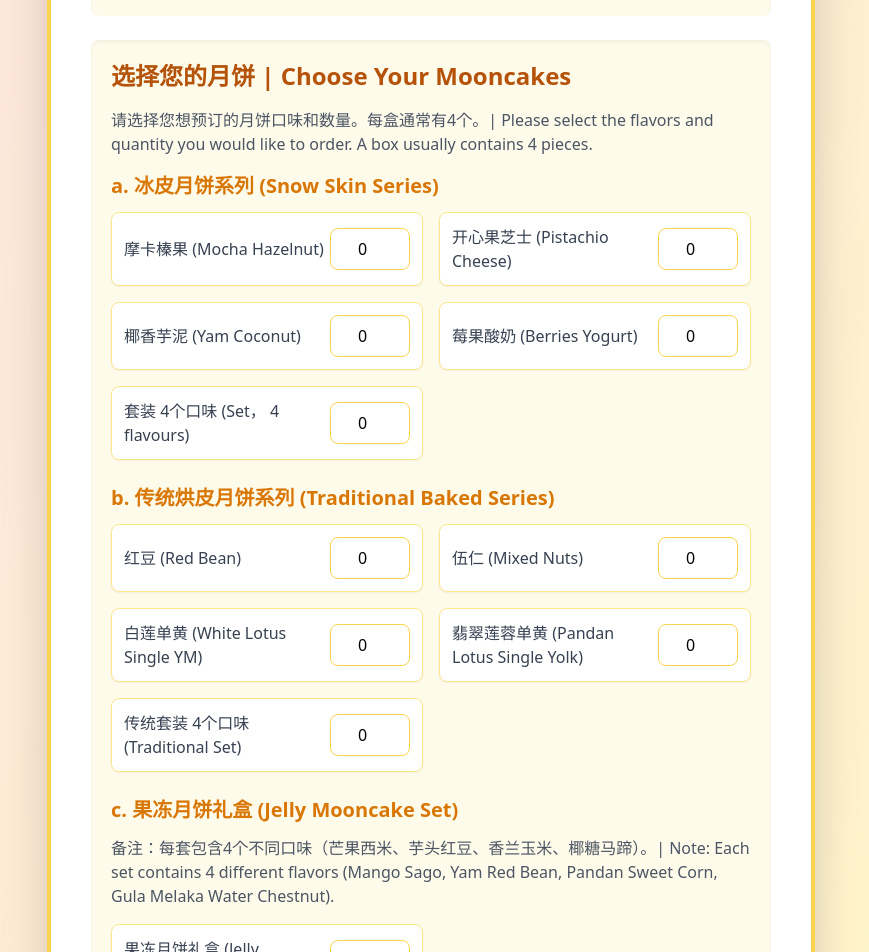
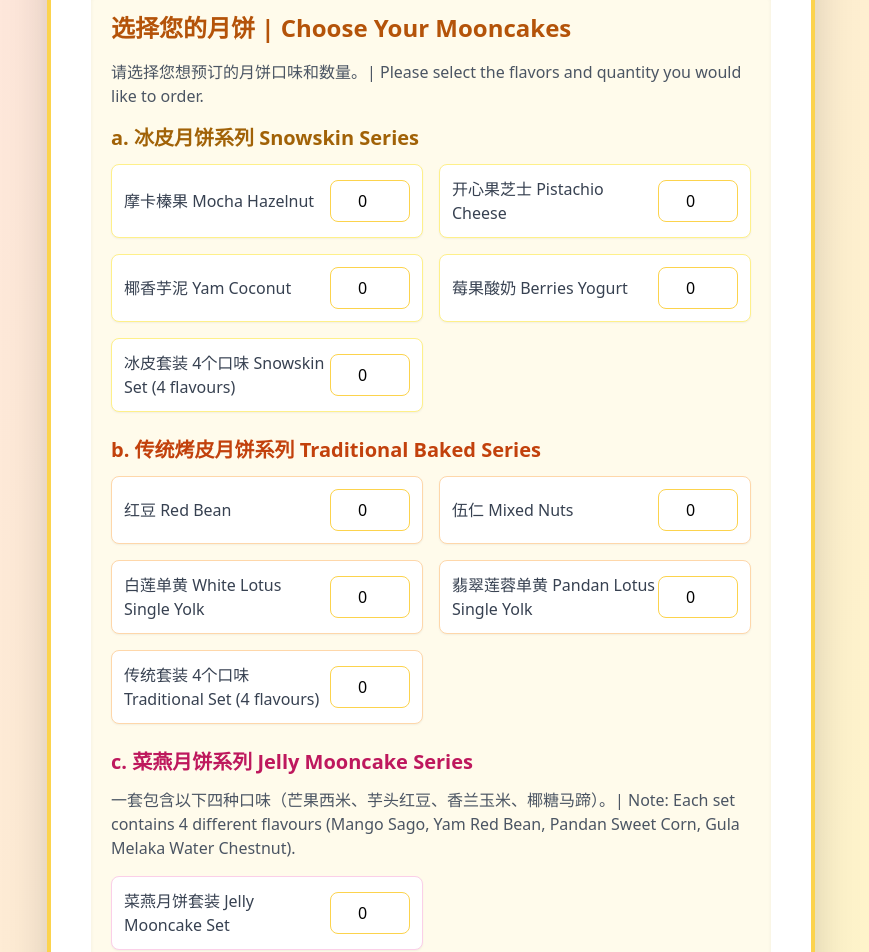
Before and after one commit to Elthan1788/Jelisz-app-2025, a React (Create React App) app: page / in a window 1280 px wide. Shown: the part 640-1592 px from the top of the page, without its empty margins (209-1078 px from the left). Built offline with nearby package versions, Linux system fonts and the light colour scheme.

Commit message:
Update App.js

```diff
--- a/src/App.js
+++ b/src/App.js
@@ -1,12 +1,11 @@
 import React, { useState } from 'react';
-// 确保您在 src/index.js 或 src/main.js 中导入了 src/index.css 文件，以便 Tailwind CSS 样式生效。
 
 const App = () => {
   // State for form data
   const [formData, setFormData] = useState({
     customerName: '',
     customerMobile: '',
-    mooncakeQuantities: {
+    mooncakeQuantities:{
       mochaHazelnut: 0,
       pistachioCheese: 0,
       yamCoconut: 0,
@@ -36,30 +35,30 @@ const App = () => {
   // Mooncake flavor definitions
   const mooncakeFlavors = {
     snowSkin: [
-      { id: 'mochaHazelnut', name: 'Mocha Hazelnut', nameZh: '摩卡榛果' },
-      { id: 'pistachioCheese', name: 'Pistachio Cheese', nameZh: '开心果芝士' },
-      { id: 'yamCoconut', name: 'Yam Coconut', nameZh: '椰香芋泥' },
-      { id: 'berriesYogurt', name: 'Berries Yogurt', nameZh: '莓果酸奶' },
-      { id: 'Snowskin Set', name: 'Set， 4 flavours', nameZh: '套装 4个口味' },
+      { id: 'mochaHazelnut', displayName: '摩卡榛果 Mocha Hazelnut' },
+      { id: 'pistachioCheese', displayName: '开心果芝士 Pistachio Cheese' },
+      { id: 'yamCoconut', displayName: '椰香芋泥 Yam Coconut' },
+      { id: 'berriesYogurt', displayName: '莓果酸奶 Berries Yogurt' },
+      { id: 'Snowskin Set', displayName: '冰皮套装 4个口味 Snowskin Set (4 flavours)' },
     ],
     traditional: [
-      { id: 'redBean', name: 'Red Bean', nameZh: '红豆' },
-      { id: 'mixedNuts', name: 'Mixed Nuts', nameZh: '伍仁' },
-      { id: 'whiteLotusSingleYolk', name: 'White Lotus Single YM', nameZh: '白莲单黄' },
-      { id: 'pandanLotusSingleYolk', name: 'Pandan Lotus Single Yolk', nameZh: '翡翠莲蓉单黄' }, // Corrected name consistency
-      { id: 'Traditional Set', name: 'Traditional Set', nameZh: '传统套装 4个口味' },
+      { id: 'redBean', displayName: '红豆 Red Bean' },
+      { id: 'mixedNuts', displayName: '伍仁 Mixed Nuts' },
+      { id: 'whiteLotusSingleYolk', displayName: '白莲单黄 White Lotus Single Yolk' },
+      { id: 'pandanLotusSingleYolk', displayName: '翡翠莲蓉单黄 Pandan Lotus Single Yolk' },
+      { id: 'Traditional Set', displayName: '传统套装 4个口味 Traditional Set (4 flavours)' },
     ],
     jelly: [
-      { id: 'jellyMooncakeSet', name: 'Jelly Mooncake Set', nameZh: '果冻月饼礼盒' },
+      { id: 'jellyMooncakeSet', displayName: '菜燕月饼套装 Jelly Mooncake Set' },
     ],
   };
 
   // Pickup batch dates
   const pickupBatches = [
-    { date: '13 Sept 2025', dateZh: '2025年9月13日 (第一批)' },
-    { date: '20 Sept 2025', dateZh: '2025年9月20日 (第二批)' },
-    { date: '27 Sept 2025', dateZh: '2025年9月27日 (第三批)' },
-    { date: '04 Oct 2025', dateZh: '2025年10月4日 (第四批)' },
+    { date: 'Batch 1 - 13 Sept 2025'},
+    { date: 'Batch 2 - 20 Sept 2025'},
+    { date: 'Batch 3 - 27 Sept 2025'},
+    { date: 'Batch 4 - 04 Oct 2025'},
   ];
 
   // Handle input changes
@@ -143,11 +142,11 @@ const App = () => {
           双丽月饼预购单 <br /> Jelisz Mooncake Order Form
         </h1>
         <p className="text-gray-700 text-center mb-8 text-sm md:text-base">
-          感谢您对我们手工制作月饼的支持！请填写以下表格进行预购。请注意，我们是住家式烘培，所有月饼都是新鲜制作，且数量有限。如有任何疑问，请联系我们：
+          感谢您对我们手工制作月饼的支持！请填写以下表格进行预购。我们是住家式烘培，所有月饼都是新鲜制作。如有任何疑问，请联系我们：
           <a href="tel:0168502845" className="text-amber-600 hover:underline">Jess 0168502845</a> 或
           <a href="tel:0168741586" className="text-amber-600 hover:underline"> Liz 0168741586</a>。
           <br /><br />
-          Thank you for supporting our homemade mooncakes! Please fill out the form below to place your order. As a home-based bakery, all our mooncakes are freshly made, and quantities are limited. If you have any questions, please contact us at
+          Thank you for supporting our homemade mooncakes! Please fill out the form below to place your order. As a home-based bakery, all our mooncakes are freshly made. If you have any questions, please contact us at
           <a href="tel:0168502845" className="text-amber-600 hover:underline"> Jess 0168502845</a> or
           <a href="tel:0168741586" className="text-amber-600 hover:underline"> Liz 0168741586</a>.
         </p>
@@ -198,17 +197,17 @@ const App = () => {
               选择您的月饼 | Choose Your Mooncakes
             </h2>
             <p className="text-gray-600 mb-4 text-sm md:text-base">
-              请选择您想预订的月饼口味和数量。每盒通常有4个。| Please select the flavors and quantity you would like to order. A box usually contains 4 pieces.
+              请选择您想预订的月饼口味和数量。| Please select the flavors and quantity you would like to order.
             </p>
 
             {/* Snow Skin Series */}
-            <h3 className="text-lg md:text-xl font-semibold text-amber-600 mb-3">
-              a. 冰皮月饼系列 (Snow Skin Series)
+            <h3 className="text-lg md:text-xl font-semibold text-yellow-700 mb-3">
+              a. 冰皮月饼系列 Snowskin Series
             </h3>
             <div className="grid grid-cols-1 md:grid-cols-2 gap-4 mb-6">
               {mooncakeFlavors.snowSkin.map((flavor) => (
-                <div key={flavor.id} className="flex items-center justify-between bg-white p-3 rounded-lg shadow-sm border border-amber-200">
-                  <span className="text-gray-700">{flavor.nameZh} ({flavor.name})</span>
+                <div key={flavor.id} className="flex items-center justify-between bg-white p-3 rounded-lg shadow-sm border border-yellow-200">
+                  <span className="text-gray-700">{flavor.displayName}</span>
                   <input
                     type="number"
                     min="0"
@@ -221,13 +220,13 @@ const App = () => {
             </div>
 
             {/* Traditional Series */}
-            <h3 className="text-lg md:text-xl font-semibold text-amber-600 mb-3">
-              b. 传统烘皮月饼系列 (Traditional Baked Series)
+            <h3 className="text-lg md:text-xl font-semibold text-orange-700 mb-3">
+              b. 传统烤皮月饼系列 Traditional Baked Series
             </h3>
             <div className="grid grid-cols-1 md:grid-cols-2 gap-4 mb-6">
               {mooncakeFlavors.traditional.map((flavor) => (
-                <div key={flavor.id} className="flex items-center justify-between bg-white p-3 rounded-lg shadow-sm border border-amber-200">
-                  <span className="text-gray-700">{flavor.nameZh} ({flavor.name})</span>
+                <div key={flavor.id} className="flex items-center justify-between bg-white p-3 rounded-lg shadow-sm border border-orange-200">
+                  <span className="text-gray-700">{flavor.displayName}</span>
                   <input
                     type="number"
                     min="0"
@@ -240,21 +239,21 @@ const App = () => {
             </div>
 
             {/* Jelly Series */}
-            <h3 className="text-lg md:text-xl font-semibold text-amber-600 mb-3">
-              c. 果冻月饼礼盒 (Jelly Mooncake Set)
+            <h3 className="text-lg md:text-xl font-semibold text-pink-700 mb-3">
+              c. 菜燕月饼系列 Jelly Mooncake Series
             </h3>
             <p className="text-gray-600 mb-4 text-sm md:text-base">
-              备注：每套包含4个不同口味（芒果西米、芋头红豆、香兰玉米、椰糖马蹄）。| Note: Each set contains 4 different flavors (Mango Sago, Yam Red Bean, Pandan Sweet Corn, Gula Melaka Water Chestnut).
+              一套包含以下四种口味（芒果西米、芋头红豆、香兰玉米、椰糖马蹄）。| Note: Each set contains 4 different flavours (Mango Sago, Yam Red Bean, Pandan Sweet Corn, Gula Melaka Water Chestnut).
             </p>
             <div className="grid grid-cols-1 md:grid-cols-2 gap-4 mb-6">
-              {mooncakeFlavors.jelly.map((flavor) => (
-                <div key={flavor.id} className="flex items-center justify-between bg-white p-3 rounded-lg shadow-sm border border-amber-200">
-                  <span className="text-gray-700">{flavor.nameZh} ({flavor.name})</span>
+              {mooncakeFlavors.jelly.map((flavour) => (
+                <div key={flavour.id} className="flex items-center justify-between bg-white p-3 rounded-lg shadow-sm border border-pink-200">
+                  <span className="text-gray-700">{flavour.displayName}</span>
                   <input
                     type="number"
                     min="0"
-                    value={formData.mooncakeQuantities[flavor.id]}
-                    onChange={(e) => handleMooncakeQuantityChange(flavor.id, e.target.value)}
+                    value={formData.mooncakeQuantities[flavour.id]}
+                    onChange={(e) => handleMooncakeQuantityChange(flavour.id, e.target.value)}
                     className="w-20 p-2 border border-amber-300 rounded-lg text-center focus:outline-none focus:ring-1 focus:ring-amber-400"
                   />
                 </div>
@@ -282,7 +281,7 @@ const App = () => {
                 <option value="">-- 请选择 -- | -- Please select --</option>
                 {pickupBatches.map((batch) => (
                   <option key={batch.date} value={batch.date}>
-                    {batch.dateZh} ({batch.date})
+                    {batch.date}
                   </option>
                 ))}
               </select>
@@ -326,7 +325,7 @@ const App = () => {
                 配送详情 | Delivery Details
               </h2>
               <p className="text-gray-600 mb-4 text-sm md:text-base">
-                请填写收件人信息。如果不是送礼，请填写您的收件信息。| Please fill in recipient details. If this is not a gift, please fill in your own delivery details.
+                请填写收件人/收礼人的信息。| Please fill in recipient details.
               </p>
               <div className="space-y-4 mb-6">
                 <div>
@@ -345,7 +344,7 @@ const App = () => {
                 </div>
                 <div>
                   <label htmlFor="recipientMobile" className="block text-gray-800 font-semibold mb-2">
-                    收件人联系号码 (最好是WhatsApp) | Recipient's Contact Number (WhatsApp preferred)
+                    收件人联系号码 (WhatsApps) | Recipient's Contact Number (WhatsApps)
                   </label>
                   <input
                     type="tel"
@@ -377,7 +376,7 @@ const App = () => {
               {/* Is Gift Question and Gift Message (Conditional on deliveryOption AND isGift) */}
               <div className="mb-4">
                 <label className="block text-gray-800 font-semibold mb-2">
-                  此订单是否作为礼物送给他人？ | Is this order a gift for someone else?
+                  此订单是否为赠礼？ | Is this order a gift?
                 </label>
                 <div className="flex space-x-4">
                   <label className="inline-flex items-center">
@@ -408,7 +407,7 @@ const App = () => {
               {formData.isGift && (
                 <div>
                   <label htmlFor="giftMessage" className="block text-gray-800 font-semibold mb-2">
-                    您想为收件人写一句祝福语吗？ (可选) | Would you like to include a personalized message for the recipient? (Optional)
+                    需要附上一段祝福给收礼人吗？ (可选) | Would you like to write a note for the recipient? (Optional)
                   </label>
                   <textarea
                     id="giftMessage"
@@ -430,7 +429,7 @@ const App = () => {
             </h2>
             <div>
               <label htmlFor="additionalNotes" className="block text-gray-800 font-semibold mb-2">
-                任何其他备注或特别要求？ (例如：对某些食材过敏等) | Any other notes or special requests? (e.g., food allergies, etc.)
+                任何其他备注或特别要求？  | Any other notes or special requests?
               </label>
               <textarea
                 id="additionalNotes"
```
